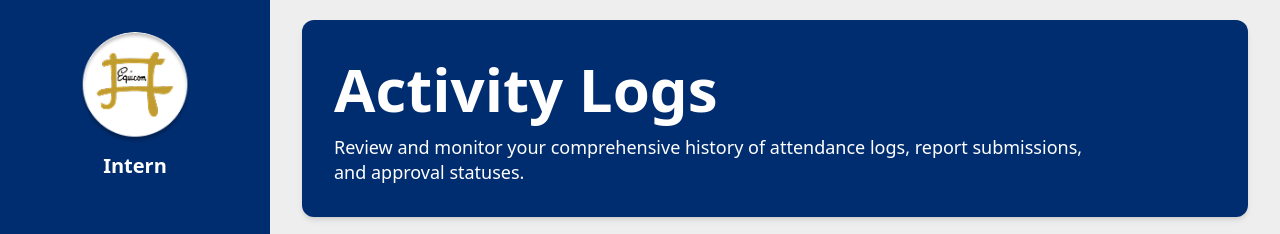
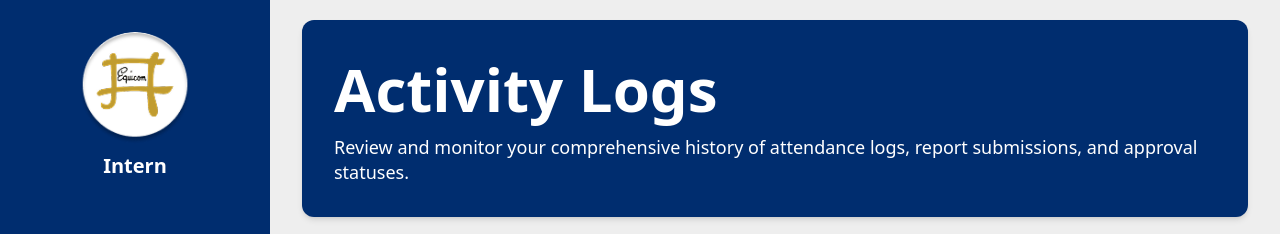
Before and after one commit to Eem-Key/Intern-Self-Service-Platform-ISS, a React (Vite) app in the folder apps/client/: page /intern/logs in a window 1280 px wide. Shown: the top 234 px of the page. Built offline with nearby package versions, Linux system fonts and the light colour scheme; no server answers; sample sign-in values are in the browser's storage.

Commit message:
update logs banner

```diff
--- a/apps/client/src/features/activity-logs/banner/LogsBanner.tsx
+++ b/apps/client/src/features/activity-logs/banner/LogsBanner.tsx
@@ -3,12 +3,12 @@ function Banner() {
     return (
         <div className="relative w-full overflow-hidden rounded-xl bg-[#002D6F] px-5 py-6 shadow-md sm:px-7 sm:py-7 lg:px-8 xl:py-8">
 
-        <div className="relative z-10 max-w-[820px]">
+        <div className="relative z-10 max-w-[1500px]">
             <h1 className="text-3xl font-bold leading-tight text-white sm:text-4xl lg:text-5xl xl:text-6xl">
             Activity Logs
             </h1>
 
-            <p className="mt-2 max-w-[760px] text-xs leading-snug text-white sm:text-sm lg:text-base xl:text-lg">
+            <p className="mt-2 max-w-[1500px] text-xs leading-snug text-white sm:text-sm lg:text-base xl:text-lg">
             Review and monitor your comprehensive history of attendance logs, report submissions, and approval statuses.
             </p>
         </div>
```
